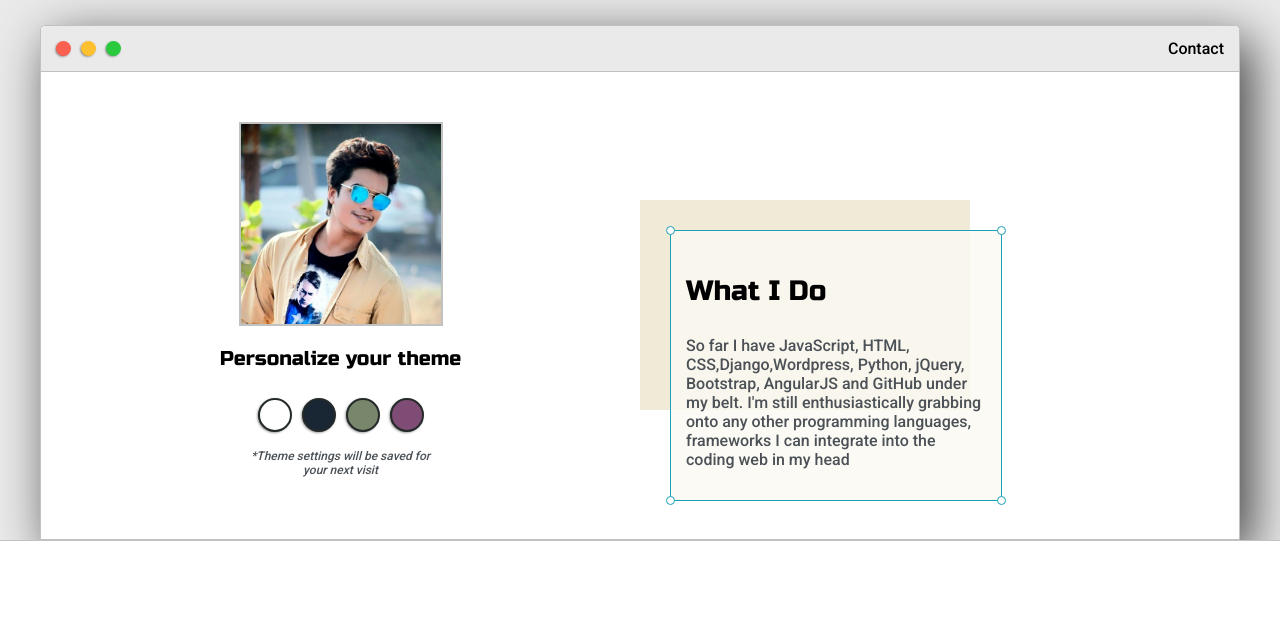
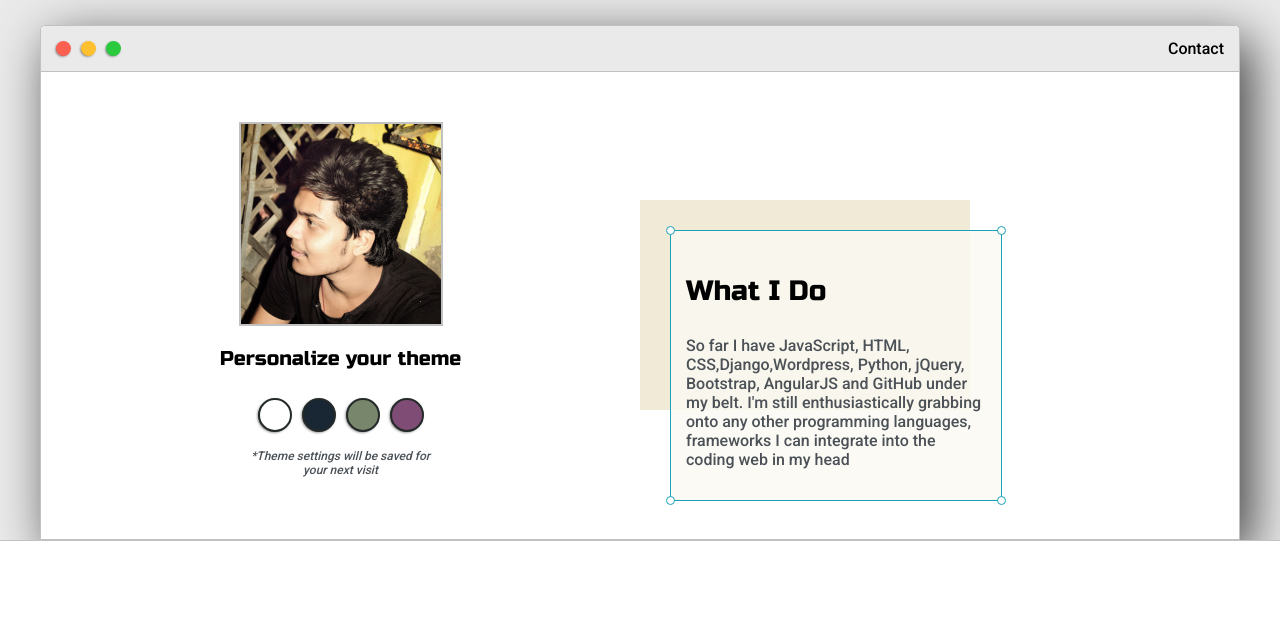
Before and after one commit to rohit8856/personalWebsite, a plain HTML site: page index.html in a window 1280 px wide. Shown: the part 136-756 px from the top of the page. Drawn offline with Linux system fonts and the light colour scheme.

Commit message:
Update index.html

```diff
--- a/index.html
+++ b/index.html
@@ -35,7 +35,7 @@
                     </div>
 
                     <div class="left-column">
-                        <img id="profile_pic" src="images/IMG_20170329_185613_269.jpg" alt="" >
+                        <img id="profile_pic" src="images/IMG_20170526_090100_858.jpg" alt="" >
                         <h5 style="text-align: center;line-height: 0;">Personalize your theme  </h5>
 
                         <div id="theme-options-wrapper">
```
